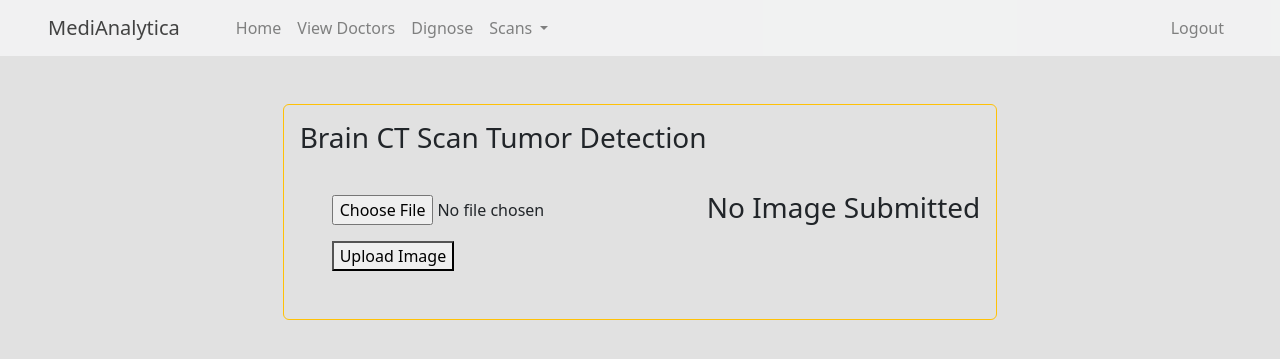
After one commit to Maheshwar098/mediAnalytica, a Django app: page /get-brain-ct-scan-tumor-detection in a window 1280 px wide. The commit adds this page. Shown: the top 359 px of the page. Run offline with Django 4.2, Linux system fonts and the light colour scheme; parts of the project's set-up code (start-up, migrations or seed data) failed here and were passed over.

Commit message:
feat: integrated brain ct scan tumor detection model

```diff
--- a/core/templates/base.html
+++ b/core/templates/base.html
@@ -38,6 +38,7 @@
                       <li><a class="dropdown-item" onclick="checkAuthentication('get-lung-scan-segmentation', event)">Lung Scan Segmentation</a></li>
                       <li><a class="dropdown-item" onclick="checkAuthentication('get-chest-xray-pneumonia-dignosis', event)">Chest Xray Pneumonia Diagnosis</a></li>
                       <li><a class="dropdown-item" onclick="checkAuthentication('get-knee-xray-osteoporosis', event)">Knee Xray Osteoporosis</a></li>
+                      <li><a class="dropdown-item" onclick="checkAuthentication('get-brain-ct-scan-tumor-detection', event)">Brain CT Scan Tumor Detection</a></li>
                     </ul>
                   </li>
                       </ul>
--- /dev/null
+++ b/core/templates/brain-ct-scan-tumor.html
@@ -0,0 +1,34 @@
+{% extends 'base.html' %}
+{% load static %}
+{% block title %}Brain CT Scan Tumor Detection{% endblock title %}
+
+{% block stylesheet %}
+<link rel="stylesheet" type="text/css" href="../static/css/user_diagnosis.css">
+<link href="https://cdn.jsdelivr.net/npm/bootstrap@5.3.3/dist/css/bootstrap.min.css" rel="stylesheet" integrity="sha384-QWTKZyjpPEjISv5WaRU9OFeRpok6YctnYmDr5pNlyT2bRjXh0JMhjY6hW+ALEwIH" crossorigin="anonymous">
+
+{% endblock stylesheet %}
+
+{% block body %}
+<div class="d-flex flex-row m-5">
+    <div class="d-flex flex-row p-3 border border-warning rounded">
+        <div class="d-flex flex-column">
+            <h3 class="d-flex text-center">Brain CT Scan Tumor Detection</h3>
+            <div class="d-flex flex-column p-3">
+                <form method="post" id="scan-form" action="get-brain-ct-scan-tumor-detection" enctype="multipart/form-data">
+                    <input class="d-flex m-3" type="file" id="image" name="image" accept="image/*">
+                    <button class="d-flex m-3" type="submit">Upload Image</button>
+                </form>
+            </div>
+        </div>
+
+        <div class="d-flex flex-column">
+            {%if scan %}
+            <h3>Scan Result:</h3>
+            <h3>{{ diagnosis }}</h3>
+            {% else %}
+            <h3>No Image Submitted</h3>
+            {% endif %}
+        </div>
+    </div>
+</div>
+{% endblock body %}
--- a/core/urls.py
+++ b/core/urls.py
@@ -13,5 +13,6 @@ urlpatterns = [
 
     path("get-lung-scan-segmentation", views.get_lung_scan_segmentation, name="lung-scan"),
     path("get-chest-xray-pneumonia-dignosis", views.get_chest_xray_pneumonia_diagnosis,name="chess-x-ray-pneumonia"),
-    path("get-knee-xray-osteoporosis", views.get_knee_xray_osteoporosis, name="knee-xray-osteoporosis")
+    path("get-knee-xray-osteoporosis", views.get_knee_xray_osteoporosis, name="knee-xray-osteoporosis"),
+    path("get-brain-ct-scan-tumor-detection", views.get_brain_ct_scan_tumor_detection,name="brain-ct-scan-tumor" ),
 ]
--- a/core/views.py
+++ b/core/views.py
@@ -167,3 +167,19 @@ def get_knee_xray_osteoporosis(request):
     else:
         context = {"scan" : False}
     return render(request, "knee-xray-osteoporosis.html", context)
+
+def get_brain_ct_scan_tumor_detection(request):
+    img_height = 512
+    img_width = 512
+    if(request.method == "POST"):
+        if "image" not in request.FILES :
+            return JsonResponse({'error': 'No file part'}, status=400)
+        else:
+            image_file = request.FILES["image"]
+            image = np.array(Image.open(BytesIO(image_file.read())))
+            image_reshaped = np.expand_dims(reshape_image(image,img_height,img_width), axis=0)
+            result = inferServe.analyse_brain_ct_scan_for_tumor(image_reshaped)
+            context = {"scan" : True, "diagnosis":result}
+    else:
+        context={"scan":False}
+    return render(request, "brain-ct-scan-tumor.html",context)
```
Also changed, not shown: core/inference.py (+14 -0 lines).
